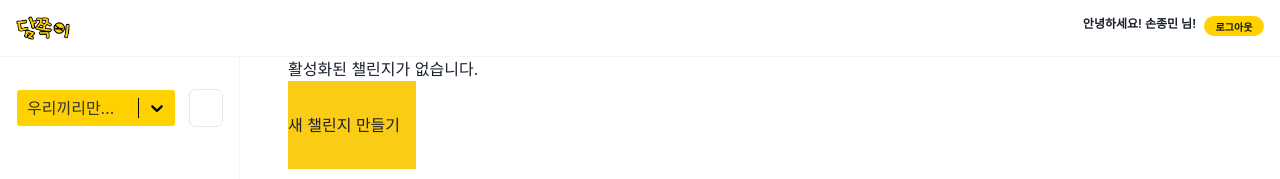
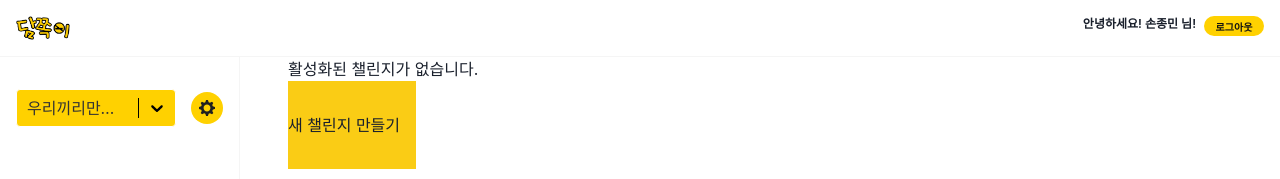
Before and after one commit to damjjok/damjjok, a React (Create React App) app in the folder client/: page /group/1/empty-challenge in a window 1280 px wide. Shown: the top 179 px of the page. Built offline with nearby package versions, Linux system fonts and the light colour scheme.

Commit message:
Fix:SettingButton CSS 수정

```diff
--- a/client/src/pages/group-space/sidebar/Sidebar.js
+++ b/client/src/pages/group-space/sidebar/Sidebar.js
@@ -6,7 +6,7 @@ import { Flex } from "@chakra-ui/react";
 function Sidebar() {
     return (
         <div className="flex flex-col min-w-60 max-w-60 h-300px px-4 mr-4 border-r border-r-damlightgray/25">
-            <Flex justifyContent='space-between' className="my-8">
+            <Flex justifyContent='space-between' alignItems='center' className="my-8">
                 <GroupList />
                 <SettingButton/>
             </Flex>
--- a/client/src/pages/group-space/sidebar/group-list/GroupList.js
+++ b/client/src/pages/group-space/sidebar/group-list/GroupList.js
@@ -1,5 +1,3 @@
-import { Menu, MenuButton, MenuList, MenuItem, Button } from "@chakra-ui/react";
-import { ChevronDownIcon } from "@chakra-ui/icons";
 import { useRecoilValue } from "recoil";
 import { currentGroupState } from "../../../../contexts/User";
 import { useState } from "react";
@@ -44,6 +42,9 @@ function GroupList() {
         dropdownIndicator: (base) => ({
             ...base,
             color: "black", // dropdown indicator 색상을 흰색으로 설정
+            "&:hover": {
+                color: "black"
+            }
         }),
         indicatorSeparator: (base) => ({
             ...base,
--- a/client/src/pages/group-space/sidebar/setting-button/SettingButton.js
+++ b/client/src/pages/group-space/sidebar/setting-button/SettingButton.js
@@ -1,17 +1,20 @@
-import { Menu, MenuButton, MenuDivider, MenuItem, MenuList } from "@chakra-ui/react";
+import { SettingsIcon } from "@chakra-ui/icons";
+import { Box, Menu, MenuButton, MenuDivider, MenuItem, MenuList } from "@chakra-ui/react";
 
 function SettingButton() {
-  return <Menu>
+  return <>
+    <Menu>
       <MenuButton
-    px={4}
+        px={2}
         py={2}
+        backgroundColor='dam.yellow'
+        borderRadius='full'
         transition='all 0.2s'
-    borderRadius='md'
-    borderWidth='1px'
-    _hover={{ bg: 'gray.400' }}
-    _expanded={{ bg: 'blue.400' }}
-    _focus={{ boxShadow: 'outline' }}
+        // _expanded={{ bg: 'blue.400' }}
       >
+          <Box display='flex' alignItems='center' justifyContent='center' height='100%'>
+            <SettingsIcon color='dam.black'/>
+          </Box>
       </MenuButton>
       <MenuList>
         <MenuItem>그룹원 보기</MenuItem>
@@ -19,6 +22,7 @@ function SettingButton() {
         <MenuItem>그룹 초대하기</MenuItem>
       </MenuList>
     </Menu>
+  </>
 }
 
 export default SettingButton;
```
Lines whose indentation alone changed are shown as unchanged.
